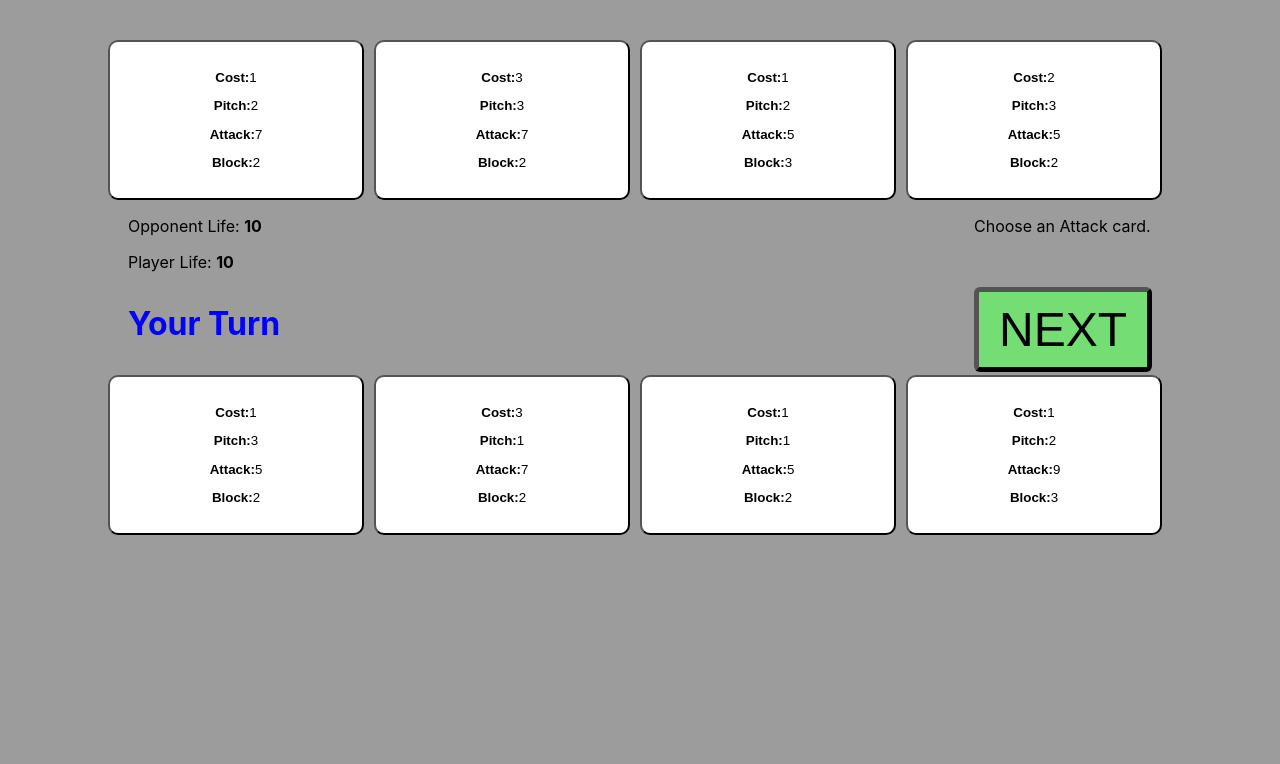
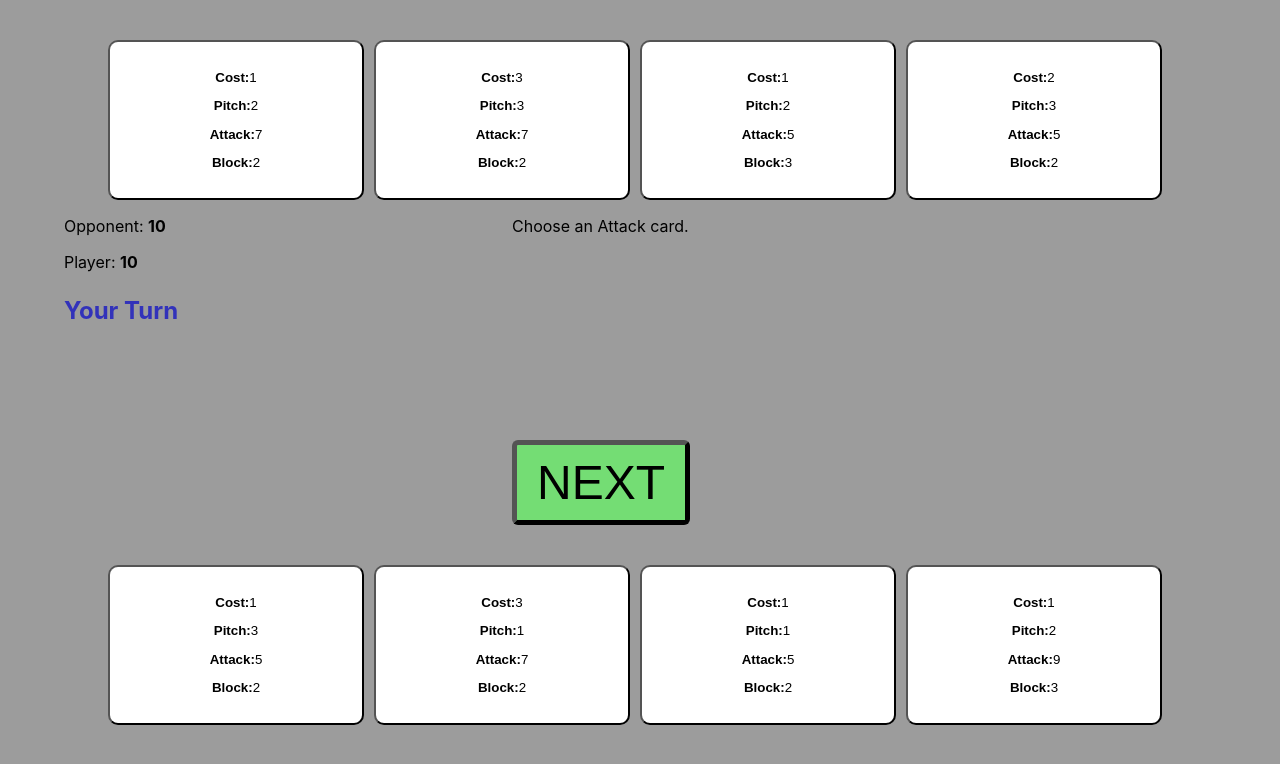
Before and after one commit to jimlee604/webdev, a React (Create React App) app in the folder play_fab/my-app/: page /game in a window 1280 px wide. Shown: the top 764 px of the page. Built offline with nearby package versions, Linux system fonts and the light colour scheme.

Commit message:
ui fixes

```diff
--- a/play_fab/my-app/src/App.css
+++ b/play_fab/my-app/src/App.css
@@ -16,6 +16,10 @@
   width: 100vw;
   /* Position if needed, e.g., for absolute positioning within a parent */
   position: relative; /* or absolute, fixed, depending on your layout */
+}
+
+.hidden-but-takes-space {
+  visibility: hidden;
 }
 
 .center {
@@ -40,14 +44,27 @@
   height: 30vh;
 }
 
+.height_50vh {
+  height: 50vh;
+}
+
+.width_40vh {
+  width: 40vw;
+}
+
+.width_60vh {
+  width: 60vw;
+}
+
 .game_logistics_panel {
-  margin-left: 10vw;
+  margin-left: 5vw;
 }
 
 .hflex {
   display: flex;
   flex-direction: row;
 }
+
 .vflex {
   display: flex;
   flex-direction: column;
@@ -103,16 +120,16 @@
 }
 
 p.turn_text {
-  font-size: 2em;
+  font-size: 1.5em;
   font-weight: bolder;
 }
 
 p.player_turn {
-  color:blue;
+  color:rgb(50, 50, 186);
 }
 
 p.opponent_turn {
-  color:red;
+  color:rgb(186, 44, 44);
 }
 
 .mid_bar {
--- a/play_fab/my-app/src/Components/ActiveTurnComponent.js
+++ b/play_fab/my-app/src/Components/ActiveTurnComponent.js
@@ -7,8 +7,8 @@ const ActiveTurnComponent = (props) => {
     return (
         <div className="game_logistics_panel">
             <div>
-                <p className="life">Opponent Life: <b>{opponentLifeValue}</b></p>
-                <p className="life">Player Life: <b>{playerLifeValue}</b></p>
+                <p className="life">Opponent: <b>{opponentLifeValue}</b></p>
+                <p className="life">Player: <b>{playerLifeValue}</b></p>
             </div>
             {props.player_turn == true
                 ?
--- a/play_fab/my-app/src/Components/GameScreenComponent.js
+++ b/play_fab/my-app/src/Components/GameScreenComponent.js
@@ -17,8 +17,6 @@ const GameScreenComponent = () => {
     const { opponentHandValue } = useOpponentHand();
     const endGame = (turnStepValue == TurnStep.PLAYER_WIN) || (turnStepValue == TurnStep.PLAYER_LOSE)
 
-    const Spacer = () => <div style={{ flexGrow: 1 }} />;
-
     return (
         <div className="full-background-container" style={{ backgroundColor: '#9c9c9c' }}>
             <div className='height_5vh' />
@@ -33,15 +31,17 @@ const GameScreenComponent = () => {
                 </div>
             </div>
             <div className="mid_bar">
-                <div className="vflex">
+                <div className="vflex width_40vh">
                     <ActiveTurnComponent player_turn={playerTurnValue} />
                 </div>
-                <div className="flexgrow" />
-                <div className="vflex">
-                    <InstructionComponent turn_step={turnStepValue} />
-                    <div className="flexgrow" />
-                    {!endGame ? (<NextButtonComponent selected_id={selectedId} />) : (null)}
-                    <div className="flexgrow10" />
+                <div className="vflex width_60vh">
+                    <div className="height_30vh">
+                        <InstructionComponent turn_step={turnStepValue} />
+                    </div>
+                    <div className={"height_20vh" + (endGame ? " hidden-but-takes-space" : "")}>
+                        <NextButtonComponent selected_id={selectedId} />
+                    </div>
+                    <div className="height_5vh" />
                 </div>
             </div>
             <div className="center">
```
